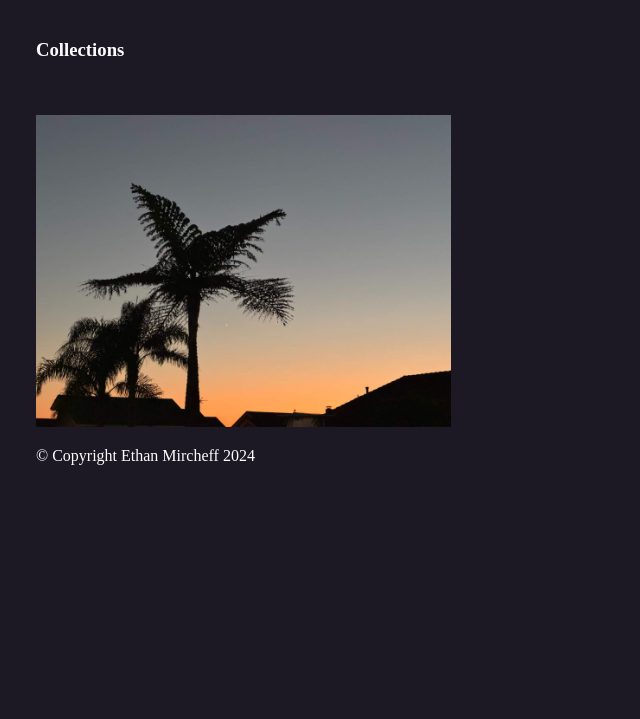
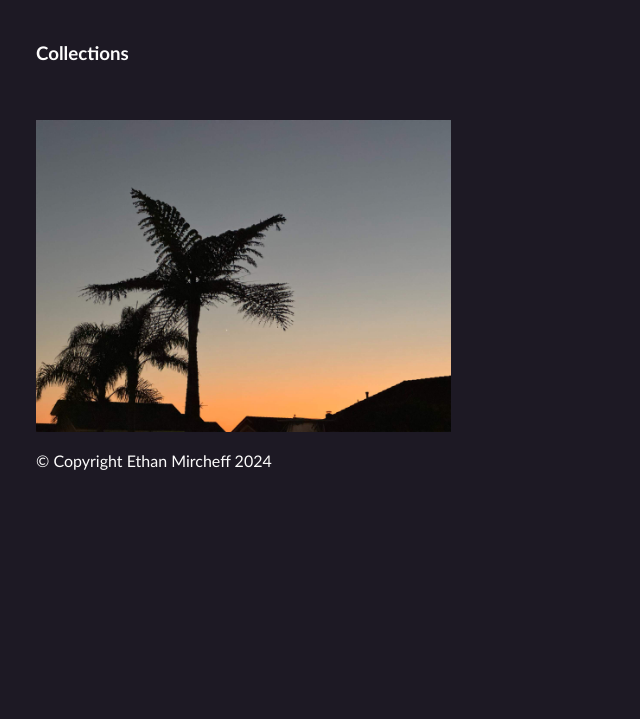
Before and after one commit to Ethan-Mircheff/photography, a plain HTML site: page index.html in a window 1280 px wide. Shown: the part 81-800 px from the top of the page, without its empty margins (0-640 px from the left). Drawn offline with Linux system fonts and the light colour scheme.

Commit message:
Update style.css
Updated fonts

```diff
--- a/css/style.css
+++ b/css/style.css
@@ -4,7 +4,7 @@ body {
   margin-top: 15px;
   background-color: #1d1924;
   color: #fdfcfc;
-  font-family: trebuchet;
+  font-family: "Trebuchet MS", Veranda, sans-serif;
 }
 
 header {
```
